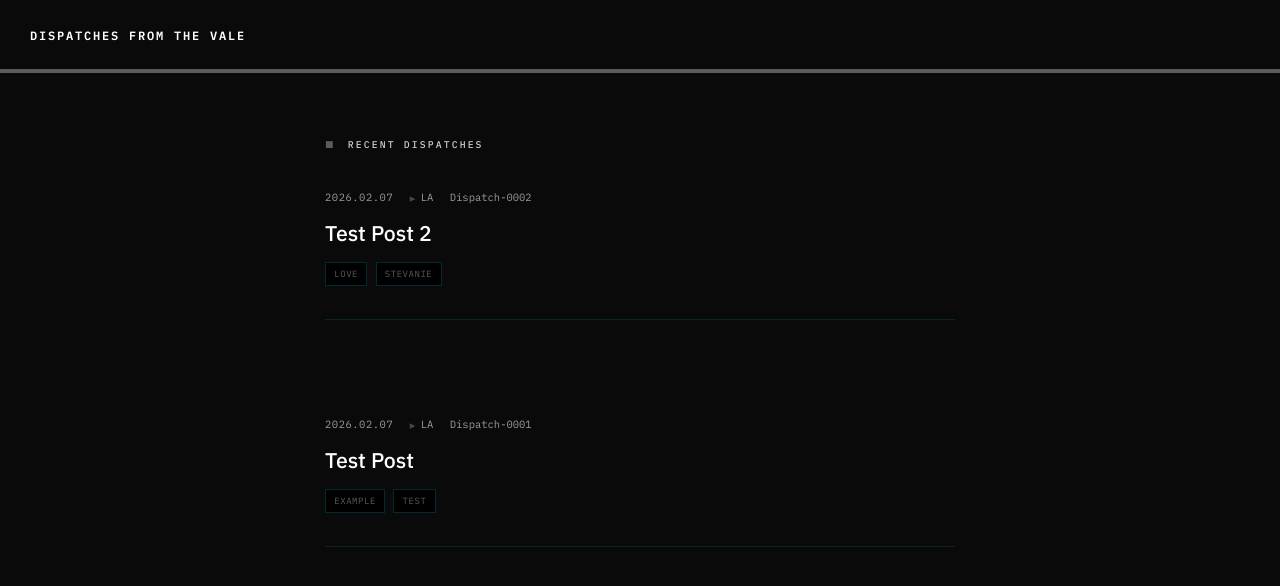
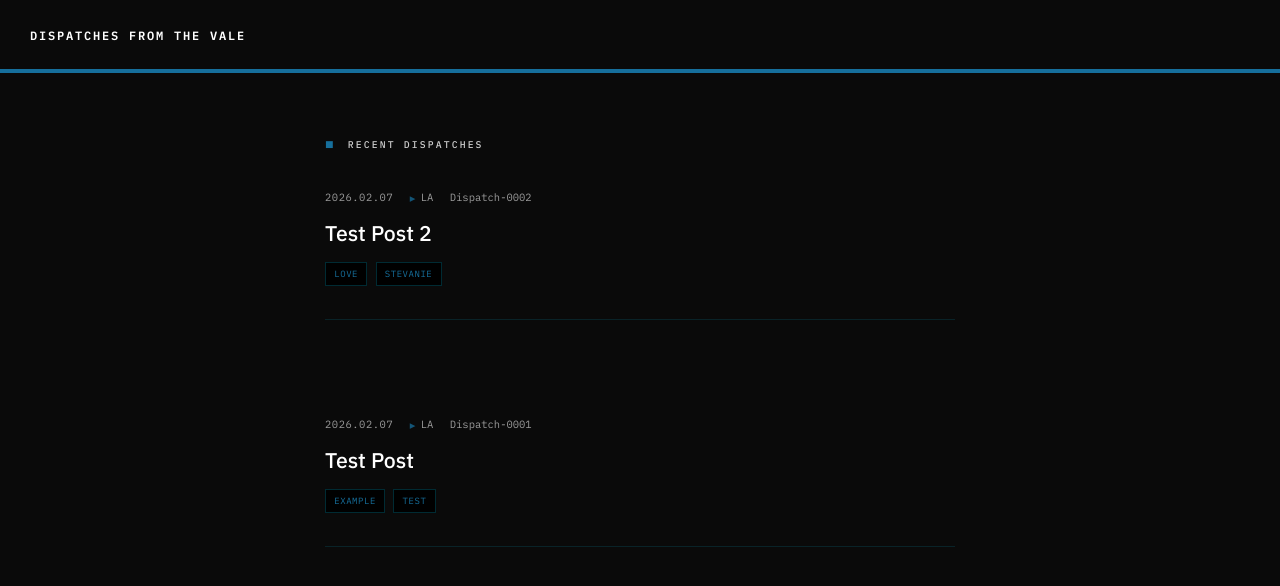
Before and after one commit to valeobserver/dispatches-from-the-vale, a Jekyll site: the page built from index.html, in a window 1280 px wide. Shown: the top 586 px of the page. Built offline with Jekyll 4.4.1, drawn with Linux system fonts in a browser that asks for light colours.

Commit message:
testing darker blue

```diff
--- a/_layouts/default.html
+++ b/_layouts/default.html
@@ -14,7 +14,7 @@
             --bg:           #0a0a0a;
             --fg:           #ffffff;
             --fg-dim:       #cccccc;
-            --accent:       #5B5B5B;
+            --accent:       #166F9C;
             --border:       #1a2a33;
             --mono:         'IBM Plex Mono', monospace;
             --sans:         'IBM Plex Sans', sans-serif;
```
